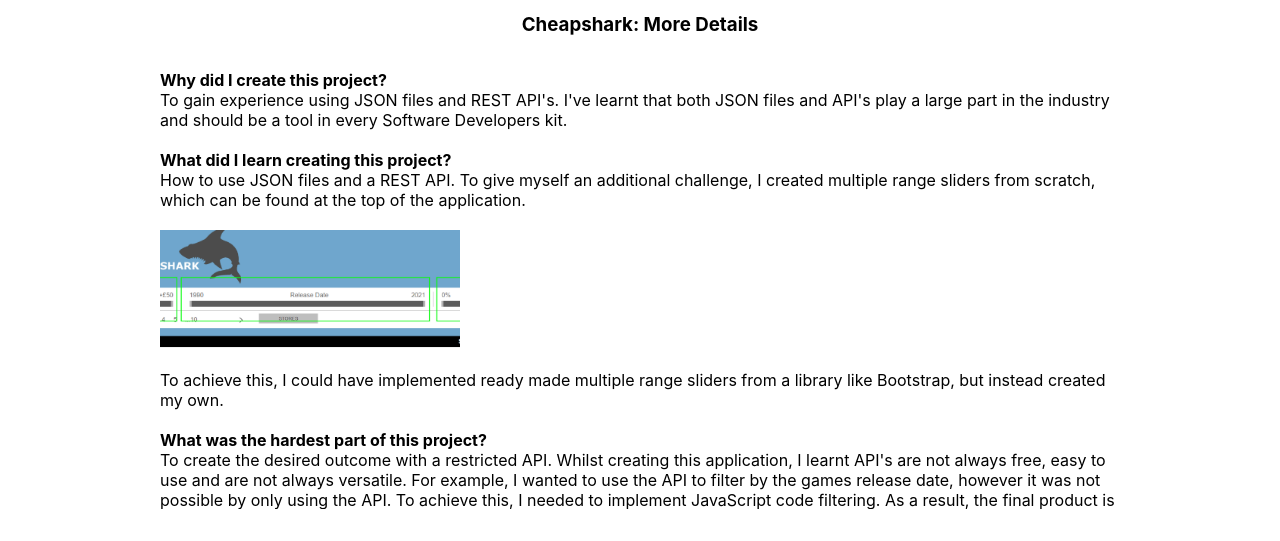
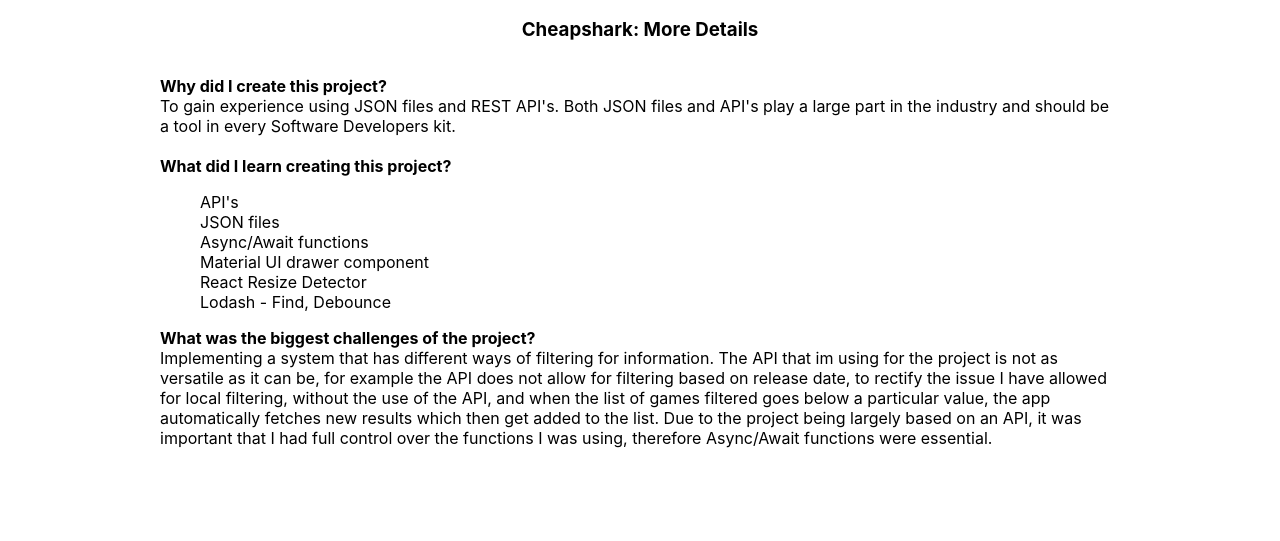
Before and after one commit to aiacuone/portfolio-v2, a Next.js app: page /detailsCheapshark in a window 1280 px wide. Shown: the part 256-797 px from the top of the page. Built offline with nearby package versions, Linux system fonts and the light colour scheme.

Commit message:
minor updates to projects pages and updated cheapshark

```diff
--- a/pages/detailsCheapshark.js
+++ b/pages/detailsCheapshark.js
@@ -5,7 +5,6 @@
 export default function detailsCheapshark() {
   return (
     <div className="container">
-			{' '}
       <Head>
         <title>Cheapshark Details</title>
       </Head>
@@ -16,30 +15,31 @@
       <p className={styles.text}>
         <b>Why did I create this project?</b>
         <br />
-				To gain experience using JSON files and REST API's.
-				I've learnt that both JSON files and API's play a large part in the
-				industry and should be a tool in every Software Developers kit.
+        To gain experience using JSON files and REST API's. Both JSON files and
+        API's play a large part in the industry and should be a tool in every
+        Software Developers kit.
         <br />
         <br />
         <b>What did I learn creating this project?</b>
+        <ul>
+          <li>API's</li>
+          <li>JSON files</li>
+          <li>Async/Await functions</li>
+          <li>Material UI drawer component</li>
+          <li>React Resize Detector</li>
+          <li>Lodash - Find, Debounce</li>
+        </ul>
+        <b>What was the biggest challenges of the project?</b>
         <br />
-				How to use JSON files and a REST API. To give myself an additional
-				challenge, I created multiple range sliders from scratch, which can be found at
-				the top of the application.
-				<div className={styles.sliders} />
-				To achieve this, I could have implemented ready made multiple range
-				sliders from a library like Bootstrap, but instead created my own.
-				<br />
-				<br />
-				<b>What was the hardest part of this project?</b>
-				<br />
-				To create the desired outcome with a restricted API. Whilst creating
-				this application, I learnt API's are not always free,
-				easy to use and are not always versatile. For example, I wanted to use
-				the API to filter by the games release date, however it was not
-				possible by only using the API. To achieve this, I
-				needed to implement JavaScript code filtering. As a result, the final
-				product is a hybrid between JavaScript filtering and API filtering.
+        Implementing a system that has different ways of filtering for
+        information. The API that im using for the project is not as versatile
+        as it can be, for example the API does not allow for filtering based on
+        release date, to rectify the issue I have allowed for local filtering,
+        without the use of the API, and when the list of games filtered goes
+        below a particular value, the app automatically fetches new results
+        which then get added to the list. Due to the project being largely based
+        on an API, it was important that I had full control over the functions I
+        was using, therefore Async/Await functions were essential.
         <br />
         <br />
       </p>
--- a/pages/detailsTekkenNet.js
+++ b/pages/detailsTekkenNet.js
@@ -54,7 +54,7 @@
         the map method), and object methods. <br />
         <br />
         <br />
-        <b>What challenges did I face creating this project?</b>
+        <b>What was the biggest challenges of the project?</b>
         <br />
         Filtering and displaying information. I had the skills to filter
         information, as well as display information, but to do both at the same
--- a/pages/freecodecamp.js
+++ b/pages/freecodecamp.js
@@ -27,7 +27,7 @@
         </p>
         <h3>Last Updated</h3>
         <p>February, 2021</p>
-        <h3>Languages</h3>
+        <h3>Languages, Libraries & Applications</h3>
         <ul>
           <li className={styles.li}>
             <img src={react} className={styles.icon} />
--- a/pages/noteTaker.js
+++ b/pages/noteTaker.js
@@ -28,7 +28,7 @@
         </p>
         <h3>Last Updated</h3>
         <p>April, 2021</p>
-        <h3>Languages & Applications</h3>
+        <h3>Languages, Libraries & Applications</h3>
         <ul>
           <li className={styles.li}>
             <img src={react} className={styles.icon} />
--- a/pages/projects.js
+++ b/pages/projects.js
@@ -1,7 +1,8 @@
 import React from 'react'
 import Head from 'next/head'
 import styles from '../styles/Projects.module.scss'
-import cheapshark from '../images/cheapsharkLogo.jpg'
+// import cheapshark from '../images/cheapsharkLogo.jpg'
+import cheapshark from '../images/cheapsharkLogo.svg'
 import freecodecamp from '../images/freecodecampLogo.svg'
 import tekkenNet from '../images/tekkennetLogo.svg'
 import noteTaker from '../images/noteTakerLogo.svg'
--- a/pages/tekkenNet.js
+++ b/pages/tekkenNet.js
@@ -31,7 +31,7 @@
         </p>
         <h3>Last Updated</h3>
         <p>September, 2021</p>
-        <h3>Languages & Applications</h3>
+        <h3>Languages, Libraries & Applications</h3>
         <ul>
           <li className={styles.li}>
             <img src={react} className={styles.icon} />
```
Also changed, not shown: pages/cheapshark.js (+26 -6 lines), pages/detailsAboutMe.js (+5 -5 lines), pages/detailsFreecodecamp.js (+10 -6 lines), images/cheapsharkLogo.svg (added), images/cheapsharkScreenshot.jpg. Lines whose indentation alone changed are shown as unchanged.
